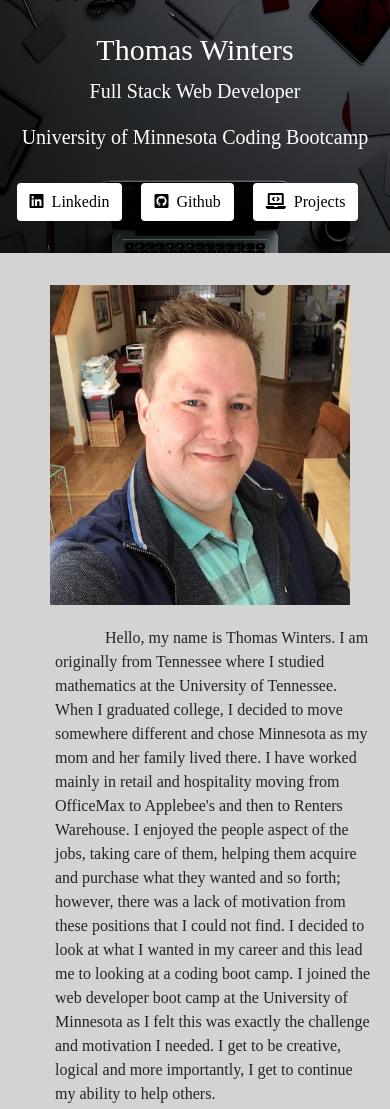
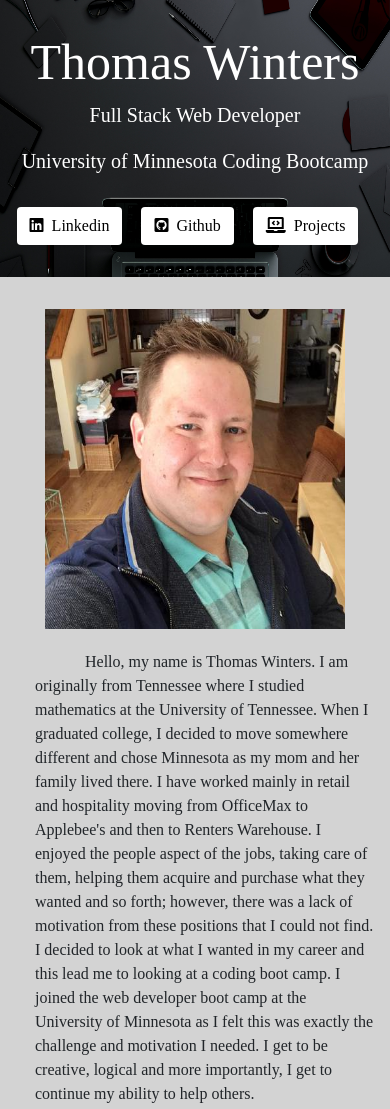
Before and after one commit to thomwint/Portfolio, a plain HTML site: page index.html in a window 390 px wide. Shown: the top 1109 px of the page. Drawn offline with nearby package versions, Linux system fonts and the light colour scheme.

Commit message:
fixed MQ

```diff
--- a/assets/css/style.css
+++ b/assets/css/style.css
@@ -72,12 +72,25 @@ body {
 
 @media only screen and (max-width: 500px) {
     .main-header h1 {
-        font-size: 30px;
+        font-size: 50px;
     }
     #logo {
-        margin-left: 35px;
+        margin-left: 80px;
     }
     .para {
         margin-top: 20px;
     }
 }
+
+@media only screen and (max-width: 400px) {
+    .main-header h1 {
+        font-size: 50px;
+    }
+    #logo {
+        margin-left: 30px;
+    }
+    .para {
+        margin-top: 20px;
+        margin-left: -20px;
+    }
+}
```
